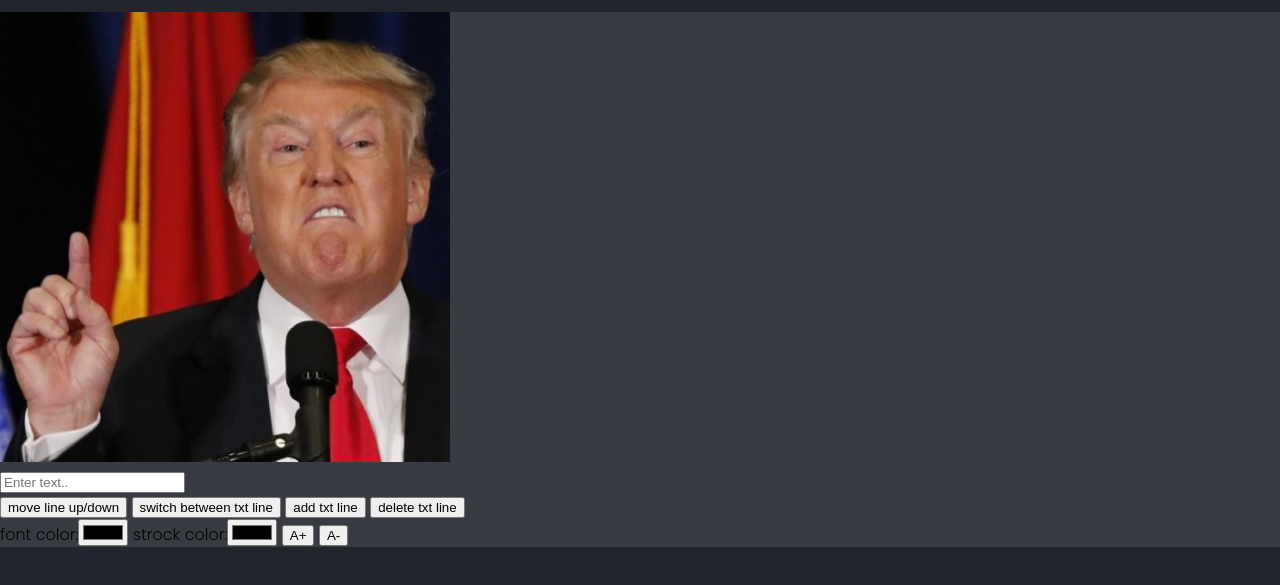
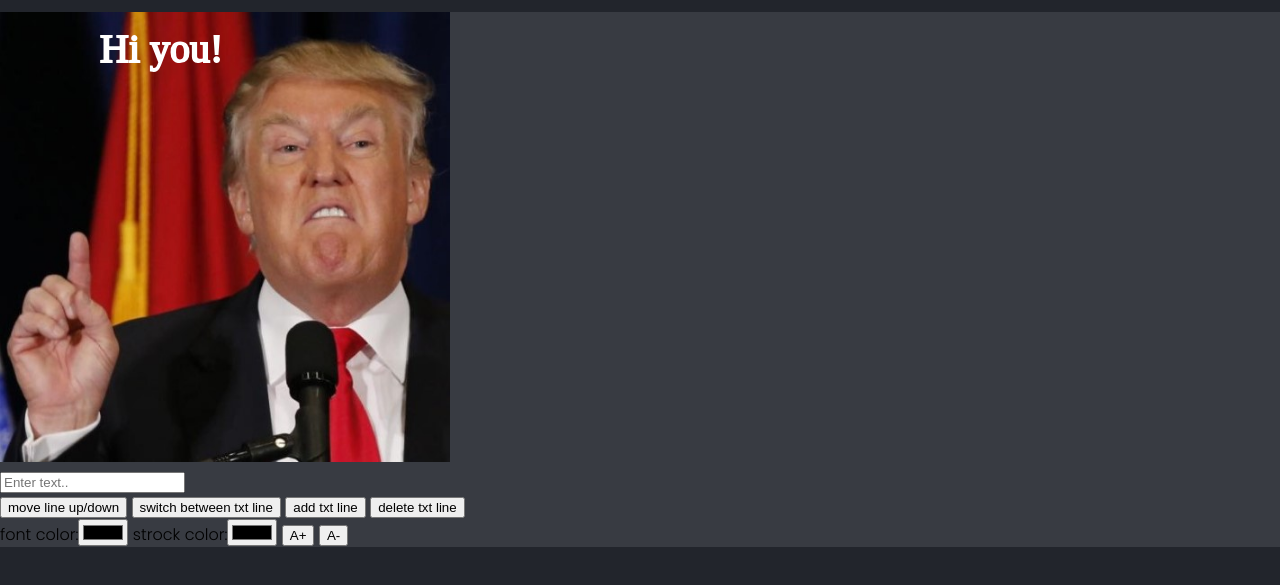
Before and after one commit to diklagirat/meme-gen, a plain HTML site: page index.html in a window 1280 px wide. Shown: the part 83-668 px from the top of the page. Drawn offline with Linux system fonts and the light colour scheme.

Commit message:
add meme service

```diff
--- a/index.html
+++ b/index.html
@@ -32,7 +32,7 @@
             width="450">
             </canvas>
             <div class="controller-box">
-                <input type="text" class="input-text" placeholder="Enter text.."/>
+                <input type="text" class="text-input" placeholder="Enter text.."/>
                 <div class="set-up-btn">
                     <button>move line up/down</button>
                     <button>switch between txt line</button>
@@ -49,6 +49,7 @@
         </section>
     </main>
     <script src="js/meme-controller.js"></script>
+    <script src="js/meme-service.js"></script>
 </body>
 
 </html>
--- a/js/meme-controller.js
+++ b/js/meme-controller.js
@@ -5,13 +5,31 @@ var gElCanvas
 function init() {
     gElCanvas = document.getElementById('my-canvas')
     gCtx = gElCanvas.getContext('2d')
-    renderMeme()
+    renderMeme() // render canvas
 }
 
 function renderMeme() {
+    const meme = getMeme()
+    drawImage(meme)
+
+}
+
+function drawImage(meme) {
     var image = new Image()
-    image.src = `img/1.jpg`
+    image.src = `img/${meme.selectedImgID}.jpg`
     image.onload = () => {
         gCtx.drawImage(image, 0, 0, gElCanvas.width, gElCanvas.height)
+        drawText(meme)
     }
 }
+
+function drawText(meme) {
+    const { txt, size, color, strok, pos } = meme.lines[0]
+    gCtx.text = txt
+    gCtx.lineWidth = 2
+    gCtx.fillStyle = color
+    gCtx.strokeStyle = strok
+    gCtx.font = `${size}px Ariel`
+    gCtx.fillText(txt, pos.x, pos.y)
+    gCtx.strokeText(txt, pos.x, pos.y)
+}
--- /dev/null
+++ b/js/meme-service.js
@@ -0,0 +1,28 @@
+'use- strict'
+
+var gMeme
+createMeme('1')
+function createMeme(imgId) {
+    gMeme = {
+        selectedImgID: imgId,
+        selectedLineIdx: 0,
+        lines: [
+            {
+                txt: 'Hi you!',
+                size: 40,
+                align: 'left',
+                color: 'white',
+                strok: 'white',
+                border: 'white',
+                pos: {
+                    x: 100,
+                    y: 50
+                }
+            }
+        ]
+    }
+}
+
+function getMeme() {
+    return gMeme
+}
```
Also changed, not shown: css/main.css (line endings or trailing spaces).
